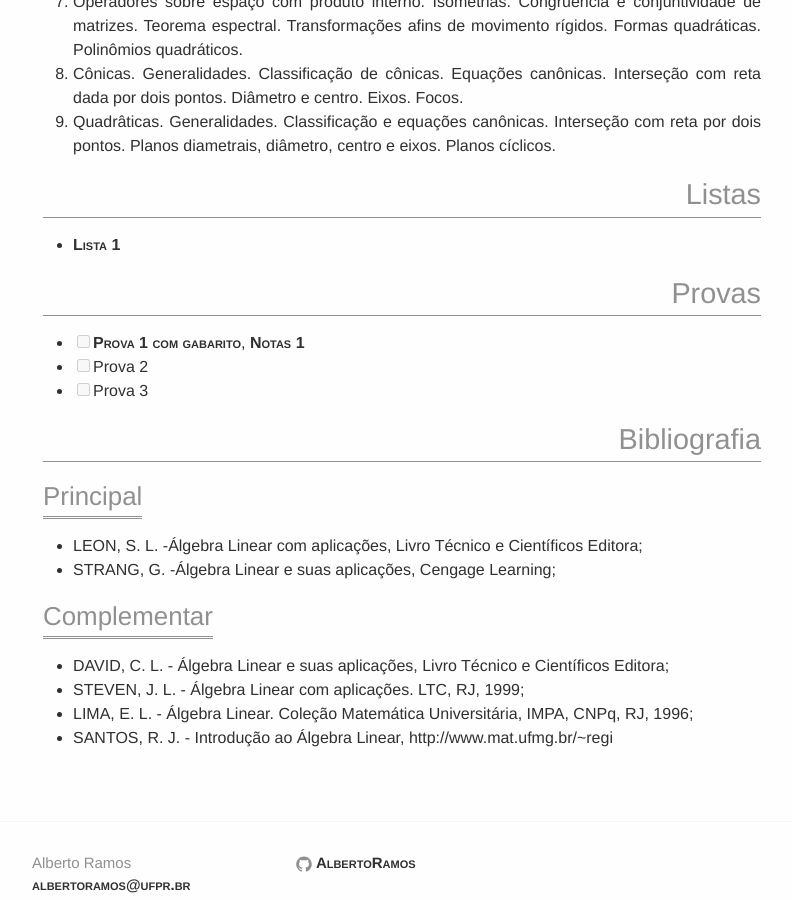
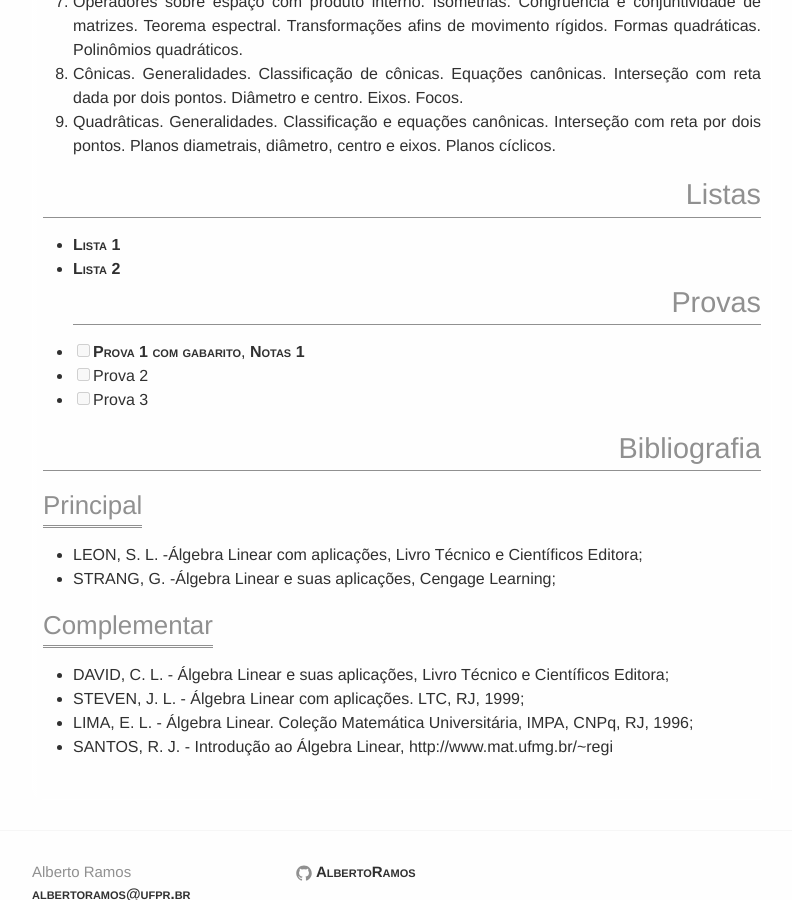
Before and after one commit to abelsiqueira/abelsiqueira.github.io-old, a Jekyll site: the page built from disciplinas/CM005 Algebra Linear_EQ.md, in a window 1280 px wide and 900 px high, scrolled down 1183 px. Shown: the whole window, without its empty margins (238-1030 px from the left). Built offline with Jekyll 4.4.1, drawn with Linux system fonts in a browser that asks for light colours.

Commit message:
Update CM005 Algebra Linear_EQ.md

```diff
--- a/disciplinas/CM005 Algebra Linear_EQ.md
+++ b/disciplinas/CM005 Algebra Linear_EQ.md
@@ -45,7 +45,7 @@ tag:        2016s2
 # Listas
 
   - [Lista 1]({{ site.baseur1}}/disciplinas/CM005-Algebra-linear/lista1_AL.pdf)
-
+  - [Lista 2]({{ site.baseur1}}/disciplinas/CM005-Algebra-linear/lista2_AL.pdf)
 # Provas
 
   - [ ] [Prova 1 com gabarito]({{ site.baseur1}}/disciplinas/CM005-Algebra-linear/prova1_AL_EB_A_EQ.pdf),
```
